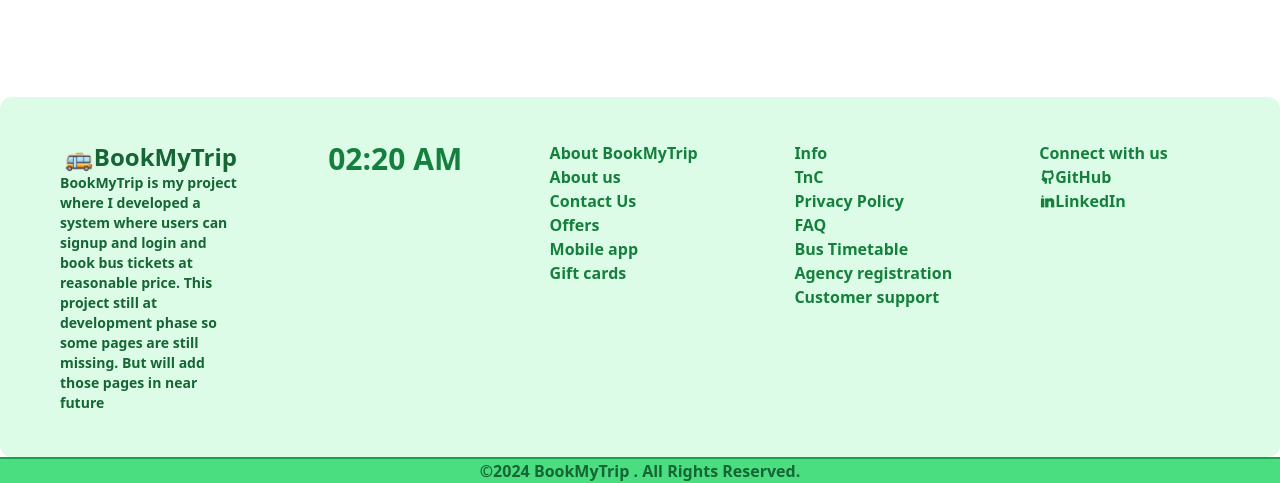
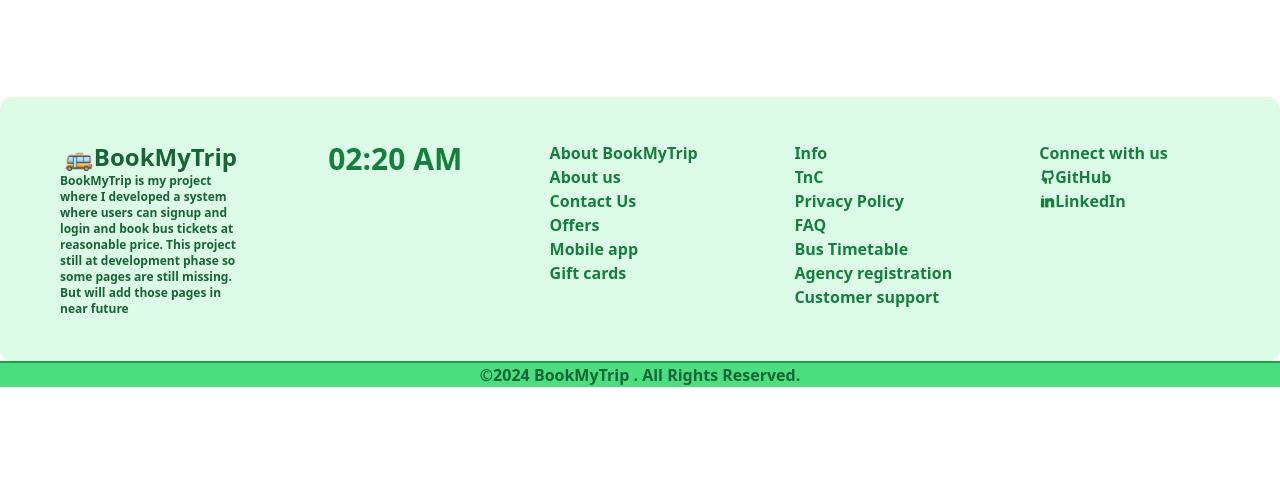
Before and after one commit to tirthankar27/BusBooking, a PHP site: page /guest.php in a window 1280 px wide. Shown: the part 895-1378 px from the top of the page. After the commit the page ends 1282 px from the top, so only its background shows below. Run offline with PHP 8.4, Linux system fonts and the light colour scheme; some libraries are stand-ins or nearby versions.

Commit message:
Updated header and footer

```diff
--- a/pages/footer.php
+++ b/pages/footer.php
@@ -6,7 +6,7 @@
         <div class="flex flex-row justify-center items-start h-full md:flex-row m-1 font space-x-16">
             <div class="flex flex-col justify-center items-center h-full w-1/5">
                 <h1 class="text-2xl text-green-800 font-bold ">🚌BookMyTrip</h1>
-                <p class="text-sm text-green-800 font-bold ">BookMyTrip is my project where I developed a system where users can signup and login and book bus tickets at reasonable price. This project still at development phase so some pages are still missing. But will add those pages in near future</p>
+                <p class=" text-xs text-green-800 font-semibold">BookMyTrip is my project where I developed a system where users can signup and login and book bus tickets at reasonable price. This project still at development phase so some pages are still missing. But will add those pages in near future</p>
             </div>
             <span class="flex  justify-center items-center text-3xl w-1/5 font-semibold">
                 <?php
```
